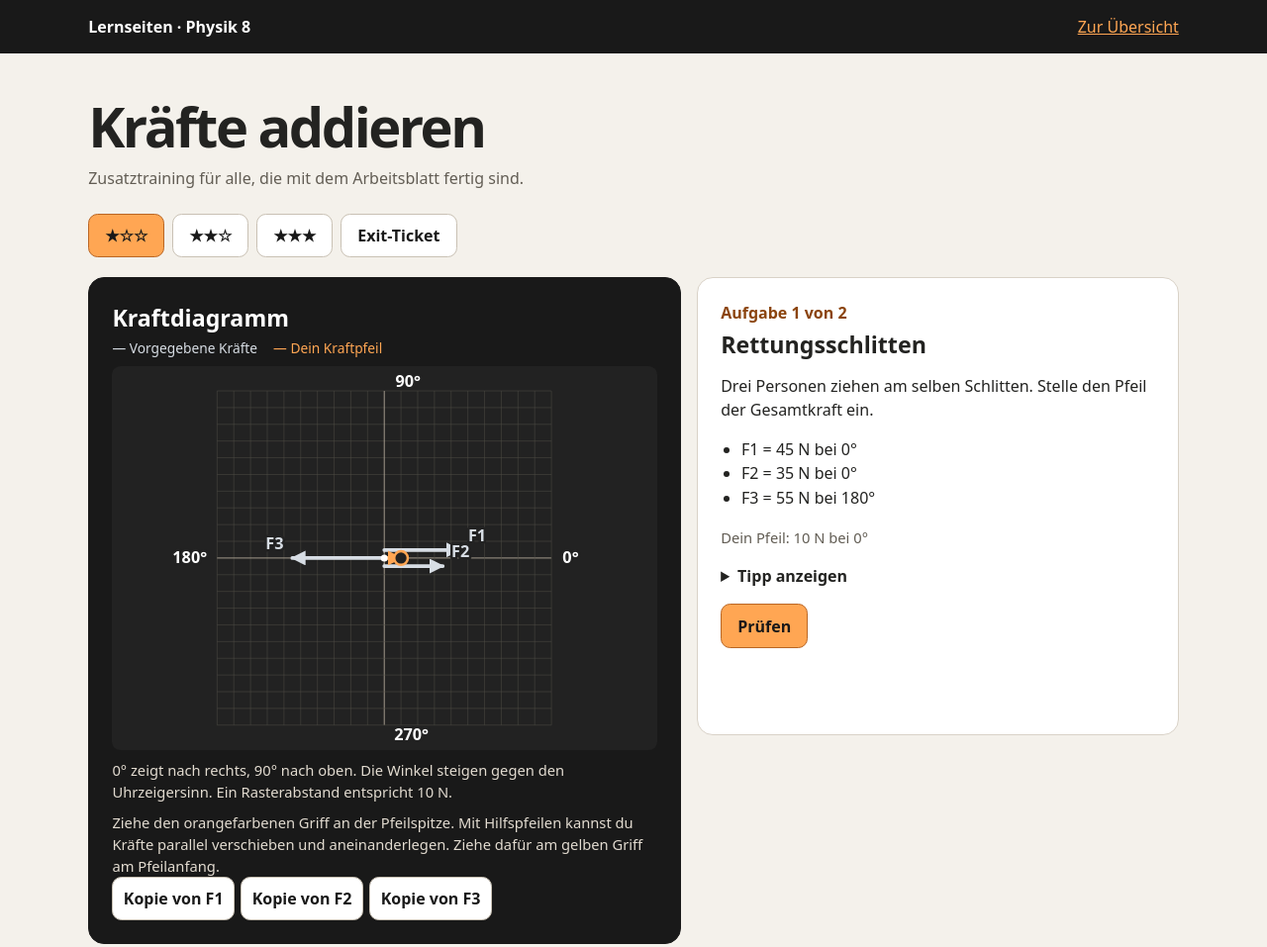
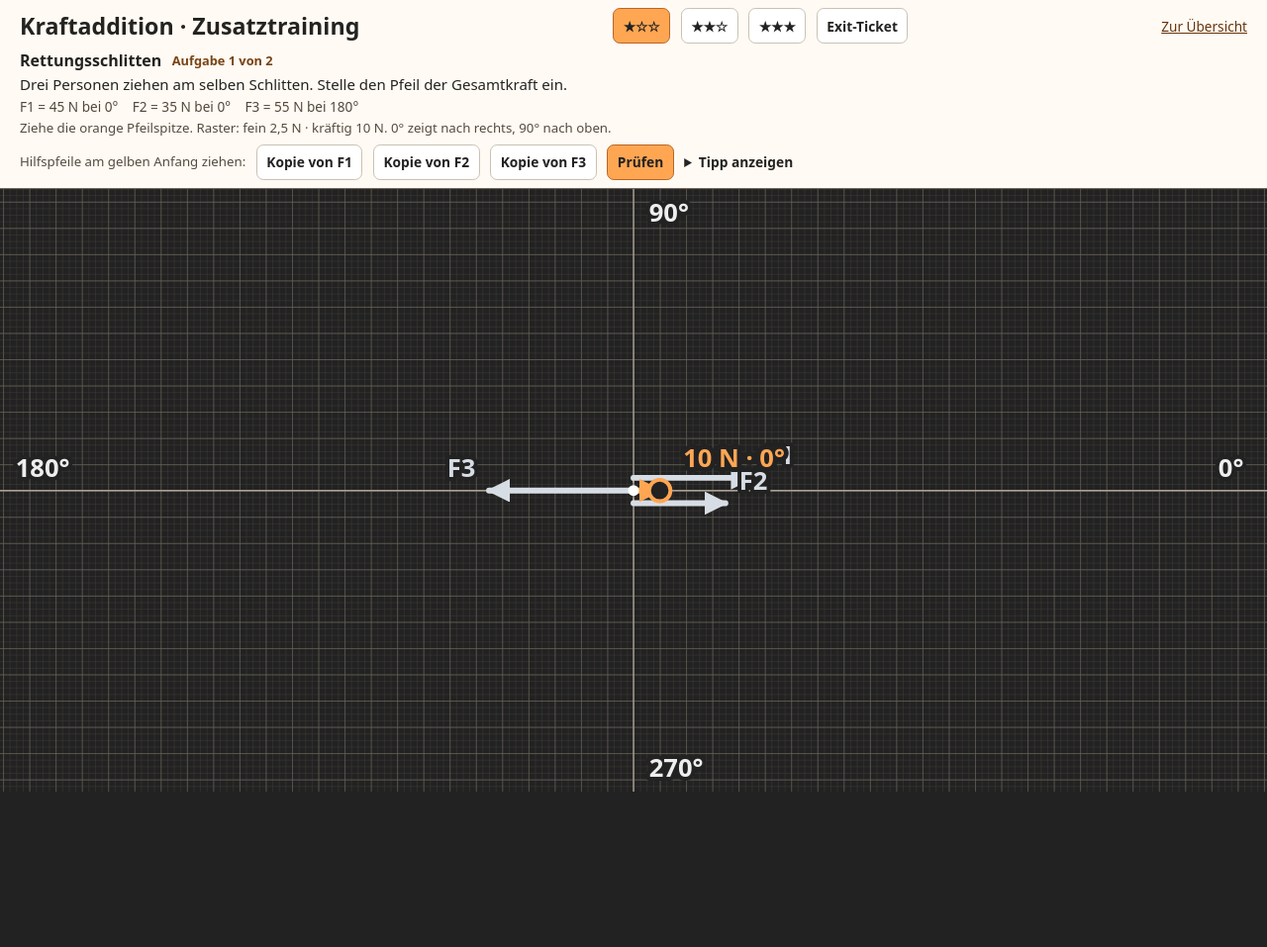
Before and after one commit to kk4j2mtznj-code/Lernseiten, a plain HTML site: page kraftaddition/index.html in a window 1280 px wide. Shown: the whole page at 99% size. After the commit the page ends 800 px from the top, so only its background shows below. Drawn offline with Linux system fonts and the light colour scheme.

Commit message:
Kraftdiagramm bildschirmfüllend mit Rasterfang und Live-Wert anzeigen

```diff
--- a/kraftaddition/index.html
+++ b/kraftaddition/index.html
@@ -6,48 +6,52 @@
 <meta name="theme-color" content="#181818">
 <title>Kraftaddition · Zusatztraining | Physik 8</title>
 <style>
-:root{font-family:system-ui,sans-serif;color:#232321;background:#f4f1eb;--orange:#ffa653;--ink:#191919;--muted:#625d54}
-*{box-sizing:border-box}body{margin:0}a{color:inherit}header{background:var(--ink);color:#fff}header div{max-width:1140px;margin:auto;padding:1rem 1.2rem;display:flex;justify-content:space-between;gap:1rem;align-items:center}header a{color:var(--orange)}
-main{max-width:1140px;margin:auto;padding:clamp(1rem,3vw,2rem) 1.2rem 3rem}.intro{padding:.5rem 0 1.2rem}h1{font-size:clamp(2rem,5vw,3.5rem);line-height:1.03;letter-spacing:-.045em;margin:.3rem 0 .75rem}p{line-height:1.5}.intro p{margin:.25rem 0;color:var(--muted)}.levels{display:flex;flex-wrap:wrap;gap:.5rem;margin:0 0 1.2rem}button{font:inherit;font-weight:700;border:1px solid #c9c1b4;background:#fff;border-radius:.6rem;padding:.65rem 1rem;min-height:44px;cursor:pointer;color:var(--ink)}button[aria-pressed=true],.primary{background:var(--orange);border-color:#ba6624}button:disabled{opacity:.5;cursor:default}button:focus-visible,a:focus-visible,input:focus-visible,summary:focus-visible{outline:3px solid #864300;outline-offset:3px}
-.workspace{display:grid;grid-template-columns:1.23fr 1fr;gap:1rem;align-items:start}.card{background:#fff;border:1px solid #d9d2c7;border-radius:1rem;padding:clamp(.9rem,2vw,1.45rem)}.dark{background:var(--ink);color:#fff;border-color:var(--ink)}.dark p{color:#e2dbd0;margin:.55rem 0 0}h2{font-size:1.45rem;margin:.25rem 0 .5rem;line-height:1.15}h3{margin:0}.small{font-size:.92rem;color:var(--muted)}.dark .small{color:#e2dbd0}.label{font-weight:700;color:#8b440e;margin:0 0 .45rem}.legend{display:flex;gap:1rem;flex-wrap:wrap;font-size:.86rem}.fixed{color:#d7dde4}.answer{color:var(--orange)}
-svg{display:block;width:100%;max-height:390px;margin:.55rem auto;background:#222;border-radius:.55rem}.arrow{stroke-width:3;stroke-linecap:round}.diagram-label{font:700 13px system-ui;paint-order:stroke;stroke:#222;stroke-width:4px;stroke-linejoin:round}
-#diagram{touch-action:none;user-select:none}.grid{stroke:#514e47;stroke-width:.4}.axis{stroke:#aaa092;stroke-width:.75}.handle{cursor:grab;outline:none}.handle:active{cursor:grabbing}.handle:focus-visible .visible-handle{stroke:#fff;stroke-width:2.5}.tools{display:flex;flex-wrap:wrap;gap:.4rem}.tools button{padding:.4rem .65rem;color:var(--ink)}#measurement{font-variant-numeric:tabular-nums}.construction{stroke-dasharray:5 3}.actions{display:flex;gap:.5rem;flex-wrap:wrap;margin-top:1rem}details{margin-top:1rem;line-height:1.5}summary{cursor:pointer;font-weight:700}#feedback{min-height:3em;margin-bottom:0}#feedback.good{color:#22613c}#feedback.bad{color:#862b1b}[hidden]{display:none!important}.forces{line-height:1.55;margin-top:.5rem;padding-left:1.3rem}.result{white-space:pre-line}@media(max-width:750px){.workspace{grid-template-columns:1fr}}@media(prefers-reduced-motion:no-preference){button:hover:not(:disabled){filter:brightness(.94)}}
+:root{font-family:system-ui,sans-serif;color:#232321;background:#222;--orange:#ffa653}
+*{box-sizing:border-box}body{margin:0}main{display:flex;flex-direction:column;min-height:100vh;min-height:100dvh}
+.toolbar{background:#fffaf3;border-bottom:1px solid #72675b;padding:.5rem clamp(.65rem,2vw,1.25rem);z-index:1}
+.topline,.task-heading,.task-actions,.tools,.levels{display:flex;align-items:center;flex-wrap:wrap;gap:.4rem .65rem}
+.topline{justify-content:space-between}.topline a{color:#67340c;font-size:.85rem}h1,h2,p{margin:0}h1{font-size:clamp(1rem,2.5vw,1.45rem)}
+h2{font-size:1rem}.task-heading,.task-actions{margin-top:.4rem}#progress{font-size:.8rem;color:#784314;font-weight:700}
+#prompt{font-size:.94rem;line-height:1.35;margin:.15rem 0}#forces{display:flex;flex-wrap:wrap;gap:.2rem .9rem;list-style:none;padding:0;margin:.2rem 0;font-size:.85rem;color:#51483e}
+.small,#hint{font-size:.83rem;line-height:1.35;color:#554b40}.small{margin:.25rem 0}.actions{display:flex;gap:.4rem}#feedback:not(:empty){margin-top:.3rem;font-size:.88rem}#feedback.good{color:#22613c}#feedback.bad{color:#862b1b}
+button{font:inherit;font-size:.86rem;font-weight:700;border:1px solid #c9c1b4;background:#fff;color:#222;border-radius:.45rem;padding:.35rem .6rem;min-height:36px;cursor:pointer}button[aria-pressed=true],.primary{background:var(--orange);border-color:#ba6624}
+button:focus-visible,a:focus-visible,summary:focus-visible{outline:2px solid #864300;outline-offset:2px}
+summary{font-size:.86rem;font-weight:700;cursor:pointer}details[open]{flex-basis:100%}#hint{margin-top:.2rem}[hidden]{display:none!important}
+.surface{position:relative;flex:1;min-height:260px;background:#222}
+#diagram{position:absolute;inset:0;display:block;width:100%;height:100%;touch-action:none;user-select:none}
+.axis{stroke:#aaa092;stroke-width:.7}.arrow{stroke-width:3;stroke-linecap:round}.diagram-label{font:700 13px system-ui;paint-order:stroke;stroke:#222;stroke-width:4px;stroke-linejoin:round}
+.handle{cursor:grab;outline:none}.handle:active{cursor:grabbing}.handle:focus-visible .visible-handle{stroke:#fff;stroke-width:2.5}.construction{stroke-dasharray:5 3}
+.tip-value{font:700 13px system-ui;paint-order:stroke;stroke:#222;stroke-width:5px;stroke-linejoin:round;pointer-events:none}
+@media(pointer:coarse){button{min-height:44px}}
 </style>
 </head>
 <body>
-<header><div><strong>Lernseiten · Physik 8</strong><a href="../">Zur Übersicht</a></div></header>
 <main>
-<section class="intro"><h1>Kräfte addieren</h1><p>Zusatztraining für alle, die mit dem Arbeitsblatt fertig sind.</p></section>
-<nav class="levels" aria-label="Übungen auswählen">
+<div class="toolbar">
+<div class="topline"><h1>Kraftaddition · Zusatztraining</h1><nav class="levels" aria-label="Übungen auswählen">
 <button data-level="0" aria-pressed="true" aria-label="Ein Stern, Kräfte auf einer Linie">★☆☆</button>
 <button data-level="1" aria-pressed="false" aria-label="Zwei Sterne, Kräfte im Winkel">★★☆</button>
 <button data-level="2" aria-pressed="false" aria-label="Drei Sterne, fehlende Kraft bestimmen">★★★</button>
 <button data-level="3" aria-pressed="false">Exit-Ticket</button>
-</nav>
-<div class="workspace">
-<section class="card dark" aria-labelledby="diagram-title">
-<h2 id="diagram-title">Kraftdiagramm</h2>
-<div class="legend"><span class="fixed">— Vorgegebene Kräfte</span><span class="answer">— Dein Kraftpfeil</span></div>
+</nav><a href="../">Zur Übersicht</a></div>
+<div class="task-heading"><h2 id="task-title"></h2><p id="progress"></p></div>
+<p id="prompt"></p><ul id="forces"></ul>
+<p class="small" id="drawing-guide">Ziehe die orange Pfeilspitze. Raster: fein 2,5 N · kräftig 10 N. 0° zeigt nach rechts, 90° nach oben.</p>
+<div class="task-actions">
+<div id="drawing-tools" class="tools"><span class="small">Hilfspfeile am gelben Anfang ziehen:</span><div class="tools" id="copy-buttons"></div></div>
+<div class="actions"><button class="primary" id="check">Prüfen</button><button id="next" hidden>Weiter</button></div>
+<details id="help"><summary>Tipp anzeigen</summary><p id="hint"></p></details>
+</div>
+<p id="feedback" role="status" aria-live="polite"></p>
+</div>
+<section class="surface" aria-label="Kraftdiagramm">
 <svg id="diagram" viewBox="0 0 440 310" role="group" aria-label="Koordinatensystem mit gemeinsamem Angriffspunkt">
-<defs><marker id="fixedTip" viewBox="0 0 9 9" refX="8" refY="4.5" markerWidth="4" markerHeight="4" orient="auto"><path d="M0 0L9 4.5 0 9Z" fill="#d7dde4"/></marker><marker id="answerTip" viewBox="0 0 9 9" refX="8" refY="4.5" markerWidth="4" markerHeight="4" orient="auto"><path d="M0 0L9 4.5 0 9Z" fill="#ffa653"/></marker><marker id="helperTip" viewBox="0 0 9 9" refX="8" refY="4.5" markerWidth="4" markerHeight="4" orient="auto"><path d="M0 0L9 4.5 0 9Z" fill="#f4d47f"/></marker></defs>
+<defs><marker id="fixedTip" viewBox="0 0 9 9" refX="8" refY="4.5" markerWidth="4" markerHeight="4" orient="auto"><path d="M0 0L9 4.5 0 9Z" fill="#d7dde4"/></marker><marker id="answerTip" viewBox="0 0 9 9" refX="8" refY="4.5" markerWidth="4" markerHeight="4" orient="auto"><path d="M0 0L9 4.5 0 9Z" fill="#ffa653"/></marker><marker id="helperTip" viewBox="0 0 9 9" refX="8" refY="4.5" markerWidth="4" markerHeight="4" orient="auto"><path d="M0 0L9 4.5 0 9Z" fill="#f4d47f"/></marker><pattern id="minorGrid" patternUnits="userSpaceOnUse" x="220" y="155" width="3.375" height="3.375"><path d="M0 3.375V0H3.375" fill="none" stroke="#494640" stroke-width=".36"/></pattern>
+<pattern id="majorGrid" patternUnits="userSpaceOnUse" x="220" y="155" width="13.5" height="13.5"><path d="M0 13.5V0H13.5" fill="none" stroke="#686258" stroke-width=".65"/></pattern></defs>
+<rect id="minor-fill" fill="url(#minorGrid)"/><rect id="major-fill" fill="url(#majorGrid)"/>
 <g id="grid"></g><g id="vectors"></g><g id="handles"></g>
 </svg>
-<p class="small">0° zeigt nach rechts, 90° nach oben. Die Winkel steigen gegen den Uhrzeigersinn. Ein Rasterabstand entspricht 10 N.</p>
-<div id="drawing-tools">
-<p class="small">Ziehe den orangefarbenen Griff an der Pfeilspitze. Mit Hilfspfeilen kannst du Kräfte parallel verschieben und aneinanderlegen. Ziehe dafür am gelben Griff am Pfeilanfang.</p>
-<div class="tools" id="copy-buttons"></div>
-</div>
 </section>
-<section class="card" aria-labelledby="task-title">
-<p class="label" id="progress"></p><h2 id="task-title"></h2><p id="prompt"></p><ul class="forces" id="forces"></ul>
-<div id="controls">
-<p id="measurement" class="small"></p>
-</div>
-<details id="help"><summary>Tipp anzeigen</summary><p id="hint"></p></details>
-<div class="actions"><button class="primary" id="check">Prüfen</button><button id="next" hidden>Weiter</button></div>
-<p id="feedback" class="result" role="status" aria-live="polite"></p>
-</section>
-</div>
 </main>
 <script>
 'use strict';
@@ -93,17 +97,31 @@ function element(parent, tag, attributes, label) {
   return node;
 }
 const grid = byId('grid');
-for (let i=-10;i<=10;i++) {
-  const x=origin[0]+i*10*scale, y=origin[1]+i*10*scale;
-  element(grid,'line',{x1:x,x2:x,y1:20,y2:290,class:i?'grid':'axis'});
-  element(grid,'line',{x1:85,x2:355,y1:y,y2:y,class:i?'grid':'axis'});
-}
-for (const [x,y,s] of [[364,159,'0°'],[229,17,'90°'],[49,159,'180°'],[228,302,'270°']]) {
-  element(grid,'text',{x,y,fill:'#fff',class:'diagram-label'},s);
+let bounds = [0,0,440,310];
+function fitDiagram() {
+  const {width,height}=diagram.getBoundingClientRect();
+  if(!width||!height)return;
+  const ratio=Math.min(width/440,height/310);
+  const w=width/ratio,h=height/ratio;
+  bounds=[origin[0]-w/2,origin[1]-h/2,w,h];
+  diagram.setAttribute('viewBox',bounds.join(' '));
+  const [left,top]=bounds,right=left+w,bottom=top+h;
+  for(const id of ['minor-fill','major-fill']){
+    const fill=byId(id);
+    for(const [name,value] of Object.entries({x:left,y:top,width:w,height:h})) fill.setAttribute(name,value);
+  }
+  grid.replaceChildren();
+  element(grid,'line',{x1:left,x2:right,y1:origin[1],y2:origin[1],class:'axis'});
+  element(grid,'line',{x1:origin[0],x2:origin[0],y1:top,y2:bottom,class:'axis'});
+  for(const [x,y,label] of [[right-25,origin[1]-7,'0°'],[origin[0]+8,top+17,'90°'],[left+8,origin[1]-7,'180°'],[origin[0]+8,bottom-8,'270°']]){
+    element(grid,'text',{x,y,fill:'#eee',class:'diagram-label'},label);
+  }
 }
 let level=0, index=0, score=0, checked=false, completed=false;
 let task = tasks[0][0];
 const step = 10 * scale;
+const snapStep = step / 4;
+const newtons = new Intl.NumberFormat("de", {maximumFractionDigits:1});
 let guess = [origin[0] + step, origin[1]];
 let copies = new Map();
 let drag = null;
@@ -164,7 +182,11 @@ function paint() {
   if(!drag && handles.lastElementChild!==answer) handles.append(answer);
   const n=distance(guess,origin)/scale;
   const angle=normalize(Math.round(Math.atan2(origin[1]-guess[1],guess[0]-origin[0])*180/Math.PI));
-  byId('measurement').textContent='Dein Pfeil: '+Math.round(n)+' N'+(n>=.5?' bei '+angle+'°':'');
+  const [left,top,w]=bounds;
+  const useLeft=guess[0]>left+w-110;
+  const label=newtons.format(n)+' N'+(n>=.5?' · '+angle+'°':'');
+  element(group,'text',{x:guess[0]+(useLeft?-12:12),y:guess[1]+(guess[1]<top+34?24:-12),fill:color.answer,class:'tip-value','text-anchor':useLeft?'end':'start'},label);
+  answer.setAttribute('aria-label','Spitze des Antwortpfeils: '+label+'. Mit den Pfeiltasten verschieben.');
 }
 function resetDrawing() {
   guess=[origin[0]+step,origin[1]];
@@ -186,14 +208,22 @@ function resetDrawing() {
   }));
 }
 function place(key,point,snap) {
-  const [x,y]=point;
-  point=[Math.max(22,Math.min(418,x)),Math.max(20,Math.min(290,y))];
+  const [left,top,w,h]=bounds;
+  const margins=18;
+  const min=[left+margins,top+margins], max=[left+w-margins,top+h-margins];
+  point=point.map((v,i)=>Math.max(min[i],Math.min(max[i],v)));
   if(snap){
     const anchors=[origin];
     if(key!=='answer') anchors.push(...vectorLayout().map(({end})=>end));
     for(const [i,start] of copies) if(String(i)!==key) anchors.push(endpoint(start,task.vectors[i]));
     const closest=anchors.reduce((a,b)=>distance(point,b)<distance(point,a)?b:a);
-    if(distance(point,closest)<8) point=[...closest];
+    if(distance(point,closest)<snapStep && closest.every((v,i)=>v>=min[i]&&v<=max[i])) point=[...closest];
+    else point=point.map((v,i)=>{
+      const first=Math.ceil((min[i]-origin[i])/snapStep);
+      const last=Math.floor((max[i]-origin[i])/snapStep);
+      const index=Math.max(first,Math.min(last,Math.round((v-origin[i])/snapStep)));
+      return origin[i]+index*snapStep;
+    });
   }
   if(key==='answer')guess=point;
   else copies.set(Number(key),point);
@@ -225,13 +255,13 @@ diagram.addEventListener('keydown',event=>{
   const direction=directions[event.key];
   if(checked||key===undefined||!direction)return;
   event.preventDefault();
-  const [x,y]=positionOf(key), increment=event.shiftKey?step:scale;
+  const [x,y]=positionOf(key), increment=event.shiftKey?step:snapStep;
   place(key,[x+direction[0]*increment,y+direction[1]*increment],false);
 });
 function loadTask() {
   task=tasks[level][index];
   checked=completed=false;
-  byId('controls').hidden=false;
+  byId('drawing-guide').hidden=false;
   byId('check').hidden=false;
   byId('next').hidden=true;
   byId('help').open=false;
@@ -246,7 +276,7 @@ function loadTask() {
     return li;
   }));
   resetDrawing();
-  feedback.className='result';
+  feedback.className='';
   feedback.textContent=level===3?'Anonyme Selbstkontrolle. Dein Ergebnis erscheint am Ende.':'';
   paint();
 }
@@ -267,7 +297,7 @@ byId('check').addEventListener('click',()=>{
   if(checked)return;
   const {correct,magnitudeOK,angleOK,expected,direction}=validate();
   if(!correct&&level!==3){
-    feedback.className='result bad';
+    feedback.className='bad';
     feedback.textContent=magnitudeOK?'Der Betrag passt. Prüfe die Richtung.':angleOK?'Die Richtung passt. Prüfe den Betrag.':'Prüfe Betrag und Richtung noch einmal.';
     return;
   }
@@ -275,7 +305,7 @@ byId('check').addEventListener('click',()=>{
   if(correct)score++;
   byId('drawing-tools').hidden=true;
   paint();
-  feedback.className=level===3?'result':'result good';
+  feedback.className=level===3?'':'good';
   const roundedAngle=normalize(Math.round(direction));
   feedback.textContent=level===3?'Antwort übernommen.':expected<.001?'Richtig. Die Kräfte gleichen sich aus.':'Richtig. Der Pfeil entspricht ungefähr '+Math.round(expected)+' N bei '+roundedAngle+'°.';
   byId('check').hidden=true;
@@ -290,7 +320,7 @@ byId('next').addEventListener('click',()=>{
   byId('task-title').textContent=level===3?'Dein Exit-Ticket':'Übung abgeschlossen';
   byId('prompt').textContent=score+' von '+tasks[level].length+' Aufgaben richtig.';
   byId('forces').replaceChildren();
-  byId('controls').hidden=byId('help').hidden=true;
+  byId('drawing-guide').hidden=byId('help').hidden=true;
   feedback.textContent='';
   byId('next').textContent='Neu starten';
   completed=true;
@@ -307,7 +337,9 @@ for(const button of document.querySelectorAll('[data-level]')){
     restart();
   });
 }
+fitDiagram();
 loadTask();
+new ResizeObserver(()=>{fitDiagram();paint();}).observe(diagram);
 </script>
 </body>
 </html>
```
